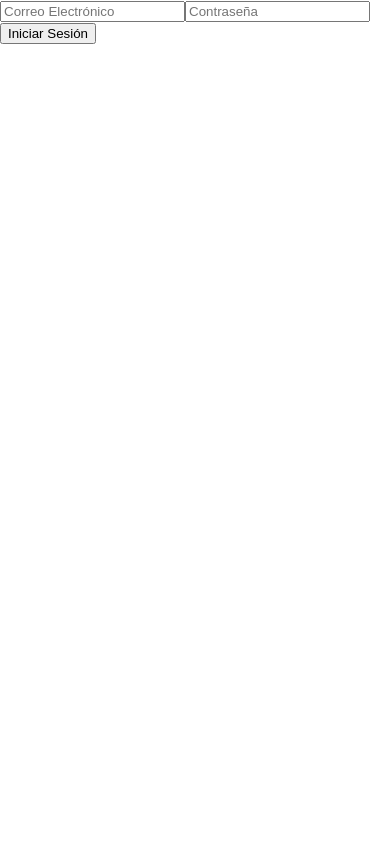
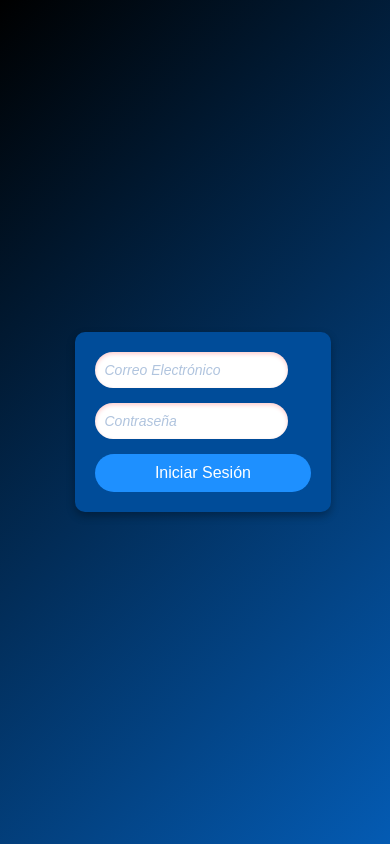
Before and after one commit to JTastico/Gasteko-finance, a React (Create React App) app in the folder frontend/: page /login in a window 390 px wide. Built offline with nearby package versions, Linux system fonts and the light colour scheme.

Commit message:
Fixed styles in register

```diff
--- a/frontend/src/components/Auth/Register.js
+++ b/frontend/src/components/Auth/Register.js
@@ -1,5 +1,6 @@
 import React, { useState, useEffect } from 'react';
 import axios from 'axios';
+import "./styles_all.css";
 
 const Register = () => {
   const [formData, setFormData] = useState({
@@ -40,6 +41,7 @@ const Register = () => {
 
   return (
     <form onSubmit={handleSubmit}>
+      <h1>PAGINA DE R</h1>
       {/* Campos del formulario */}
       <input type="text" name="nombre" onChange={handleInputChange} placeholder="Nombre" required />
       <input type="text" name="apellido" onChange={handleInputChange} placeholder="Apellido" required />
--- a/frontend/src/components/Auth/styles_all.css
+++ b/frontend/src/components/Auth/styles_all.css
@@ -1,67 +1,105 @@
-.auth-container {
-    max-width: 400px;
-    margin: 50px auto;
-    padding: 20px;
-    border: 1px solid #ccc;
-    border-radius: 8px;
-    background-color: #f9f9f9;
-    box-shadow: 0 4px 6px rgba(0, 0, 0, 0.1);
-    text-align: center;
+/* Fondo general de la página */
+body {
+  margin: 0;
+  font-family: Arial, sans-serif;
+  background: linear-gradient(135deg, #000000, #045bb3);
+  display: flex;
+  justify-content: center;
+  align-items: center;
+  height: 100vh;
 }
 
-  h2 {
-    margin-bottom: 20px;
-    color: #333;
+/* Sección de imagen y mensaje */
+.image-section {
+  display: flex;
+  flex-direction: column;
+  align-items: center;
+  gap: 15px;
+  text-align: center;
+  max-width: 300px;
 }
 
+.image-section img {
+  width: 100%;
+  max-width: 250px;
+  border-radius: 10px;
+  box-shadow: 0px 4px 8px rgba(0, 0, 0, 0.5);
+}
+
+.image-section p {
+  font-size: 16px;
+  font-style: italic;
+  color: #dcdcdc;
+}
+
+/* Estilo del formulario */
 form {
+  background-color: #004c99;
+  border-radius: 10px;
+  box-shadow: 0px 4px 8px rgba(0, 0, 0, 0.3);
+  padding: 30px;
+  width: 350px;
   display: flex;
   flex-direction: column;
+  gap: 15px;
 }
 
-  .form-group {
-    margin-bottom: 15px;
-    text-align: left;
+/* Estilo de los inputs y selects */
+input, select {
+  width: 80%;
+  padding: 10px;
+  border-radius: 45px;
+  border: none;
+  font-size: 14px;
+  box-shadow: inset 0px 2px 4px rgba(255, 0, 0, 0.2);
 }
 
-  label {
-    display: block;
-    margin-bottom: 5px;
-    font-weight: bold;
-    color: #555;
+input:focus, select:focus {
+  outline: none;
+  border: 2px solid #1e90ff;
 }
 
-  input, select {
-    width: 100%;
-    padding: 10px;
-    border: 1px solid #ccc;
-    border-radius: 4px;
-    font-size: 16px;
+/* Placeholder estilizado */
+input::placeholder {
+  color: #b0c4de;
+  font-style: italic;
 }
 
+/* Botón de registro */
 button {
-    margin-top: 10px;
-    padding: 10px 15px;
+  background-color: #1e90ff;
+  color: #ffffff;
+  font-size: 16px;
+  padding: 10px;
   border: none;
-    border-radius: 4px;
-    background-color: #007bff;
-    color: white;
-    font-size: 16px;
+  border-radius: 45px;
   cursor: pointer;
+  transition: background-color 0.67s ease;
 }
 
 button:hover {
-    background-color: #0056b3;
+  background-color: #0b65bf;
 }
 
-  .auth-link-button {
-    background-color: transparent;
-    color: #007bff;
-    border: none;
-    cursor: pointer;
-    text-decoration: underline;
+/* Títulos dentro del formulario */
+h1 {
+  text-align: center;
+  font-size: 24px;
+  margin-bottom: 20px;
+  color: #ffffff;
 }
 
-  .auth-link-button:hover {
-    color: #0056b3;
+/* Estilo general para texto */
+label {
+  font-size: 14px;
+  margin-bottom: 5px;
+  color: #dcdcdc;
 }
+
+/* Responsive Design */
+@media (max-width: 400px) {
+  form {
+    width: 90%;
+    padding: 20px;
+  }
+}
```
Lines whose indentation alone changed are shown as unchanged.
